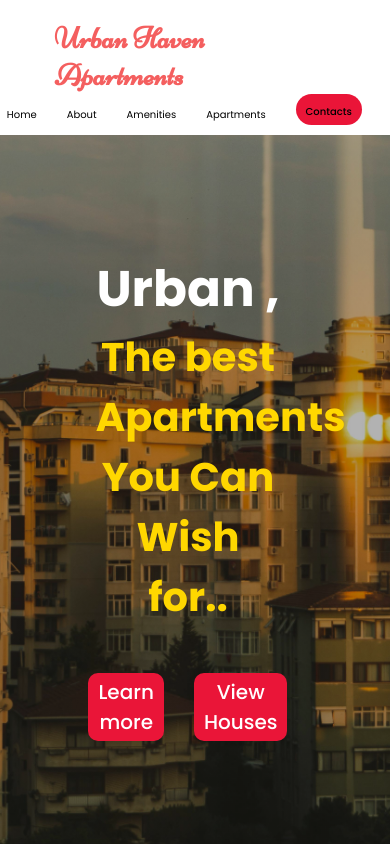
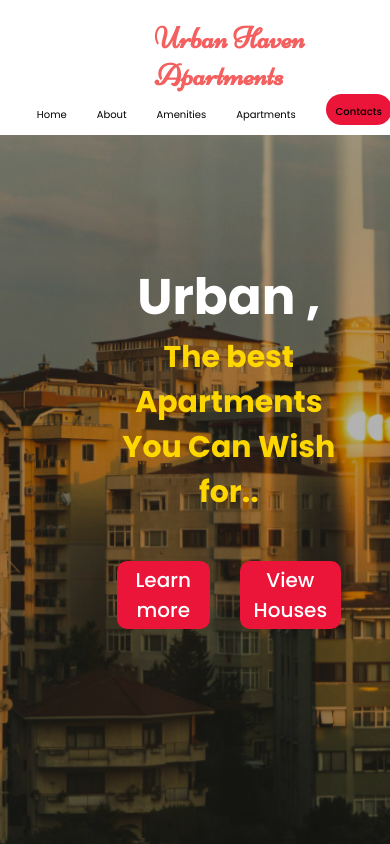
Before and after one commit to KATAMII/Urban-Haven-apartments, a website built with Vite: page index.html in a window 390 px wide. Shown: the top 844 px of the page. Built offline with nearby package versions, Linux system fonts and the light colour scheme; files whose address does not match are found by name.

Commit message:
add some responsiveness on home

```diff
--- a/style.css
+++ b/style.css
@@ -197,24 +197,26 @@ span{
         padding-right: 10%;
         margin-right: 20rem;
         width: 100%;
-
+        align-items: center;
+        justify-content: center;
     }
     .nav-links{
-        margin-left: 2rem;
+        margin-left: 8rem;
         margin-right: 20rem;
     }
     .logo{
-        margin-right: 18rem;
+        margin-right: 15rem;
+        margin-left: 10rem;
     }
     .store{
-        font-size: 4rem;
+        font-size: 3rem;
     }
     .herocontainer{
         display: flex;
         justify-content: center;
         align-items: center;
         margin-top: 8rem;
-        margin-right: 18rem;
+        margin-right: 10rem;
     }
     .herobtns{
         margin-top: 3rem;
```
